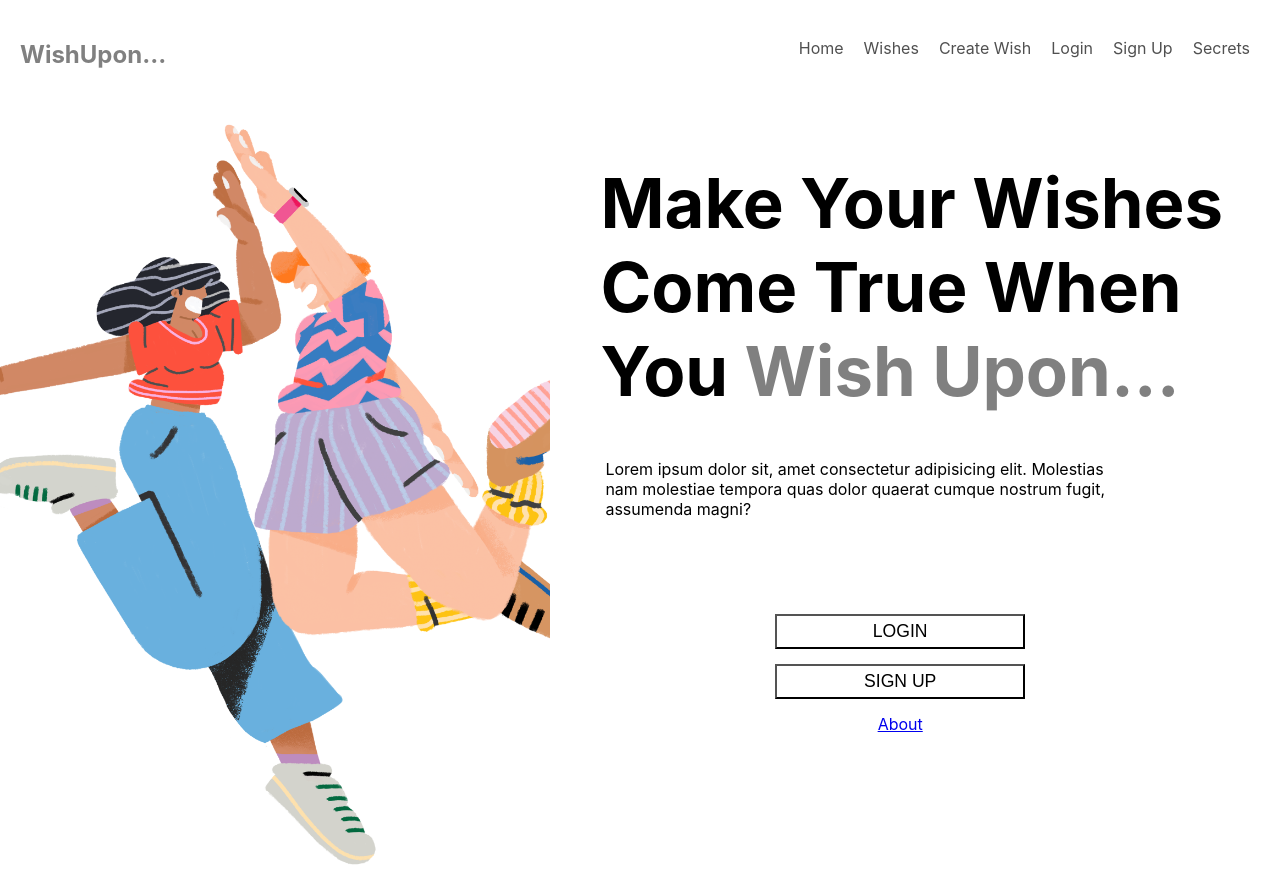
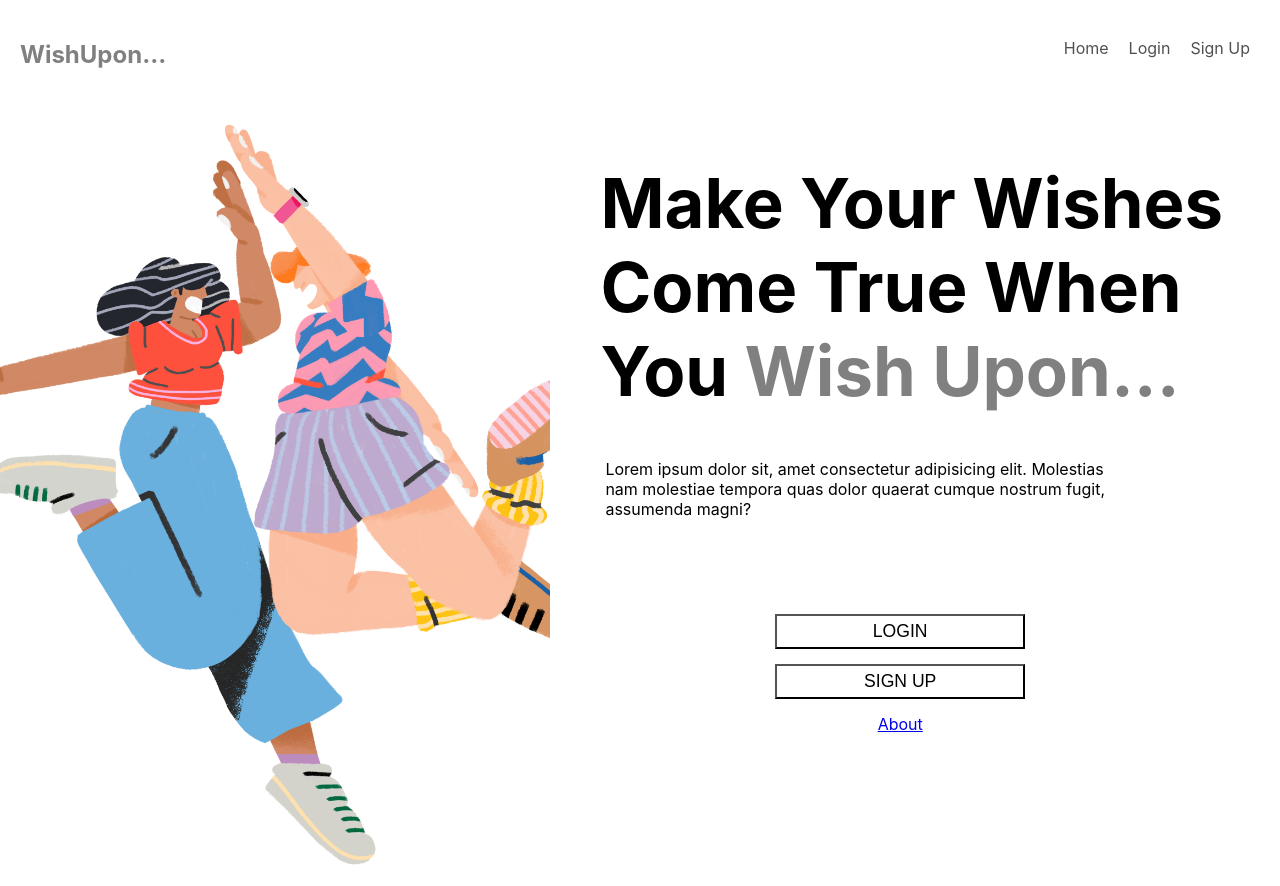
Before and after one commit to Lanzhou-J/WishUpon_client, a React (Create React App) app: page / in a window 1280 px wide. Built offline with nearby package versions, Linux system fonts and the light colour scheme.

Commit message:
changed conditional rendering logic

```diff
--- a/src/shared/Navbar.jsx
+++ b/src/shared/Navbar.jsx
@@ -16,8 +16,6 @@ const NavBar = () => {
           <Link to="/">Home</Link>
           <Link to="/wishes">Wishes</Link>
           <Link to="/wishes/create">Create Wish</Link>
-          <Link to="/login">Login</Link>
-          <Link to="/sign-up">Sign Up</Link>
           <Link to="/secrets">Secrets</Link>
           <a href="#"
             onClick={() => {
@@ -39,11 +37,8 @@ const NavBar = () => {
         <div className="nav-spaceholder"></div>
         <div className="nav-links">
           <Link to="/">Home</Link>
-          <Link to="/wishes">Wishes</Link>
-          <Link to="/wishes/create">Create Wish</Link>
           <Link to="/login">Login</Link>
           <Link to="/sign-up">Sign Up</Link>
-          <Link to="/secrets">Secrets</Link>
         </div>
 
       </nav>
```
